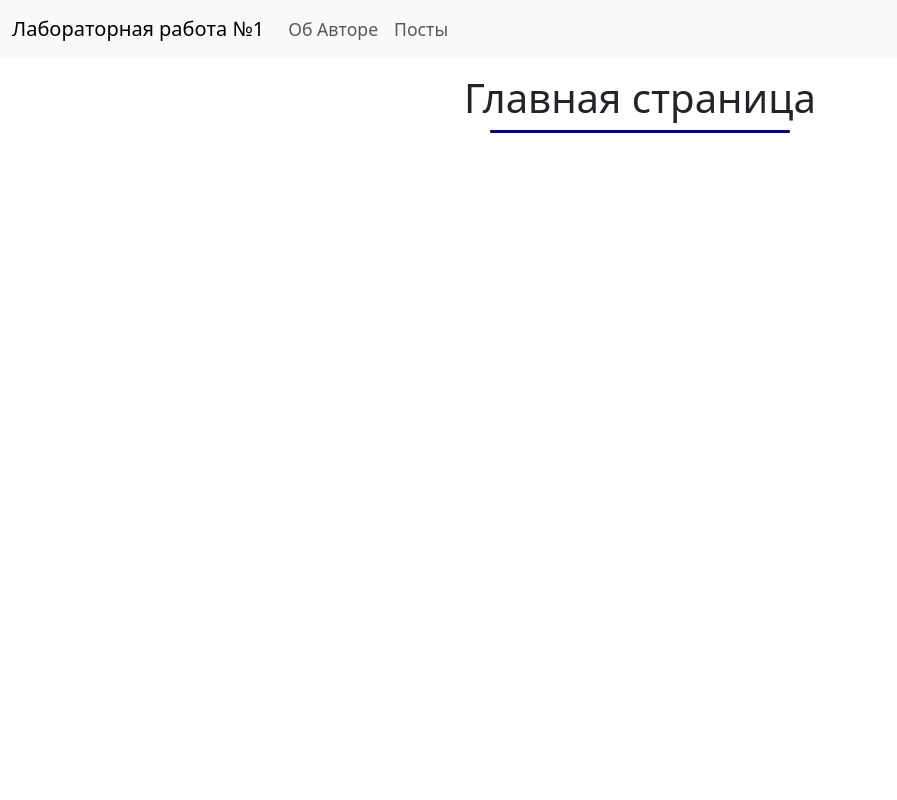
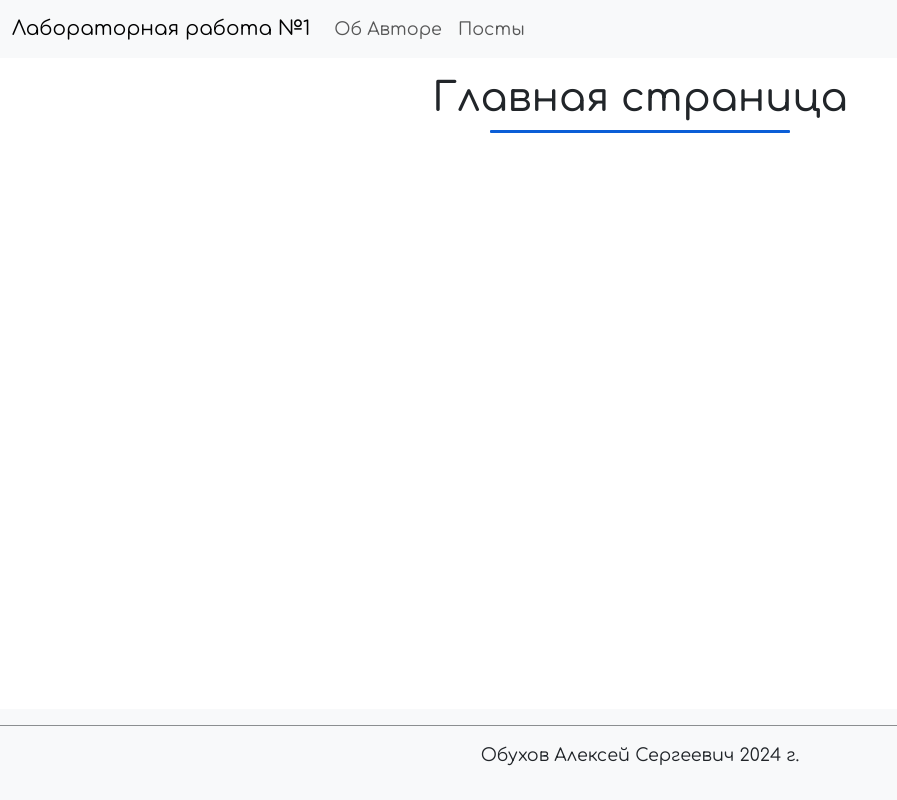
Before and after one commit to AlexOS12/obukhov-221-3210-web-app-dev-2023-1, a Flask app: page / in a window 1280 px wide. Shown: the whole page, without its empty margins (0-897 px from the left). Run offline with Flask 3, Linux system fonts and the light colour scheme.

Commit message:
Добавил футер + изменил шрифт

```diff
--- a/Lab1/app/static/styles/styles.css
+++ b/Lab1/app/static/styles/styles.css
@@ -1,10 +1,12 @@
 body {
     text-align: justify;
     font-size: 1.1rem;
+    min-height: 100vh;
+    font-family: 'Comfortaa';
 }
 
 .line {
-    background-color: navy;
+    background-color: #0b5ed7;
     width: 300px;
     height: 3px;
     border-radius: 1px;
@@ -23,5 +25,10 @@ body {
     width: 50px;
     height: 50px;
     border-radius: 50%;
-    background-color: blue;
+    background-color: #0b5ed7;
 }
+
+.footer-line {
+    opacity: 0.5;
+    margin: 0;
+}
--- a/Lab1/app/templates/base.html
+++ b/Lab1/app/templates/base.html
@@ -6,6 +6,11 @@
   <meta name="viewport" content="width=device-width, initial-scale=1">
   <link href="https://cdn.jsdelivr.net/npm/bootstrap@5.3.3/dist/css/bootstrap.min.css" rel="stylesheet"
     integrity="sha384-QWTKZyjpPEjISv5WaRU9OFeRpok6YctnYmDr5pNlyT2bRjXh0JMhjY6hW+ALEwIH" crossorigin="anonymous">
+  <link rel="preconnect" href="https://fonts.googleapis.com">
+  <link rel="preconnect" href="https://fonts.gstatic.com" crossorigin>
+  <link
+    href="https://fonts.googleapis.com/css2?family=Comfortaa:wght@300..700&family=Montserrat+Alternates:wght@400;700&family=Nunito:wght@400;700&family=Yanone+Kaffeesatz:wght@300;700&display=swap"
+    rel="stylesheet">
   <link rel="stylesheet" href="{{ url_for('static', filename='styles/styles.css') }}">
   <title>
     {% if title %}
@@ -16,7 +21,7 @@
   </title>
 </head>
 
-<body>
+<body class="d-flex flex-column">
   <header>
     <nav class="navbar navbar-expand-lg bg-body-tertiary">
       <div class="container-fluid">
@@ -39,16 +44,24 @@
     </nav>
   </header>
 
-  <main class="container mt-3">
+  <main class="container mt-3 mb-3">
     {% if msg %}
-      <h1 class="text-center">{{ msg }}</h1>
-      <div class="line mb-3"></div>
+    <h1 class="text-center">{{ msg }}</h1>
+    <div class="line mb-3"></div>
     {% endif %}
     {% block content %}
     {% endblock content %}
   </main>
 
+  <footer class="container-fluid text-center py-3 px-0 mt-auto bg-light">
+    <hr class="footer-line pb-3">
+    <p>Обухов Алексей Сергеевич 2024 г.</p>
+  </footer>
+
 </body>
+
+
+
 <script src="https://cdn.jsdelivr.net/npm/bootstrap@5.3.3/dist/js/bootstrap.bundle.min.js"
   integrity="sha384-YvpcrYf0tY3lHB60NNkmXc5s9fDVZLESaAA55NDzOxhy9GkcIdslK1eN7N6jIeHz" crossorigin="anonymous"></script>
 {#<!-- <script src="{{ url_for('static', filename='scripts/main.js')}}"></script> -->#}
```
